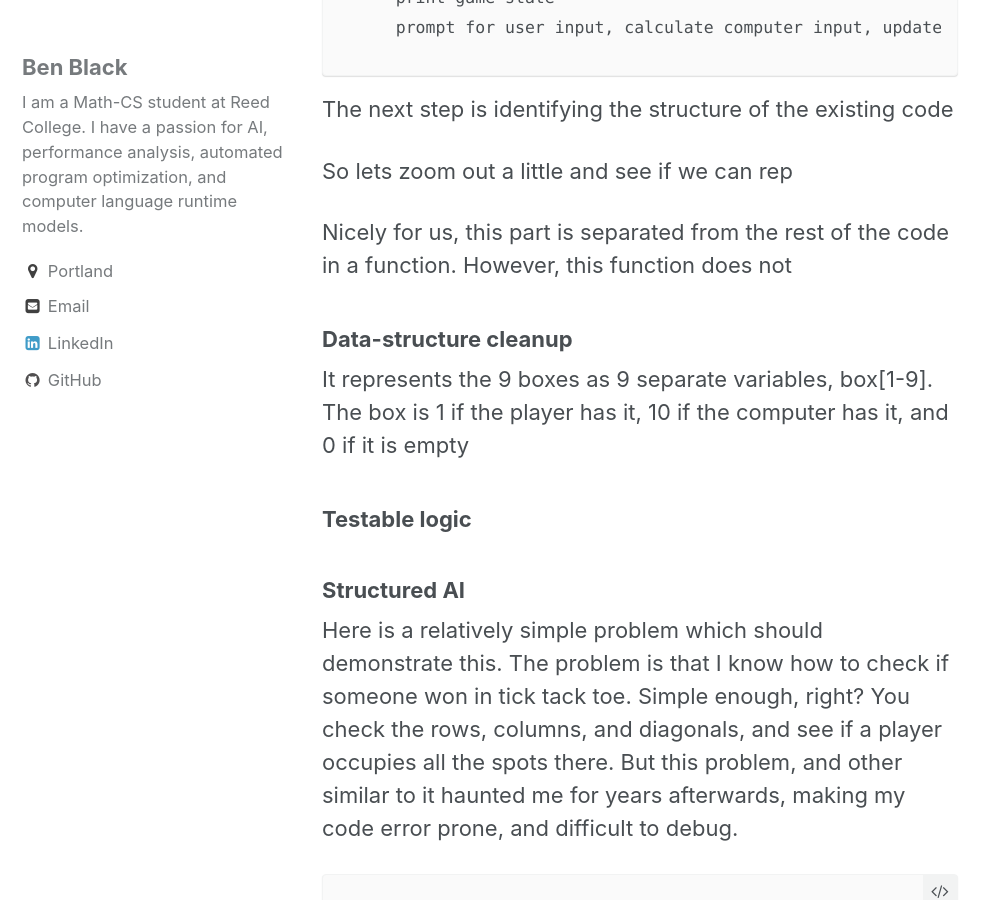
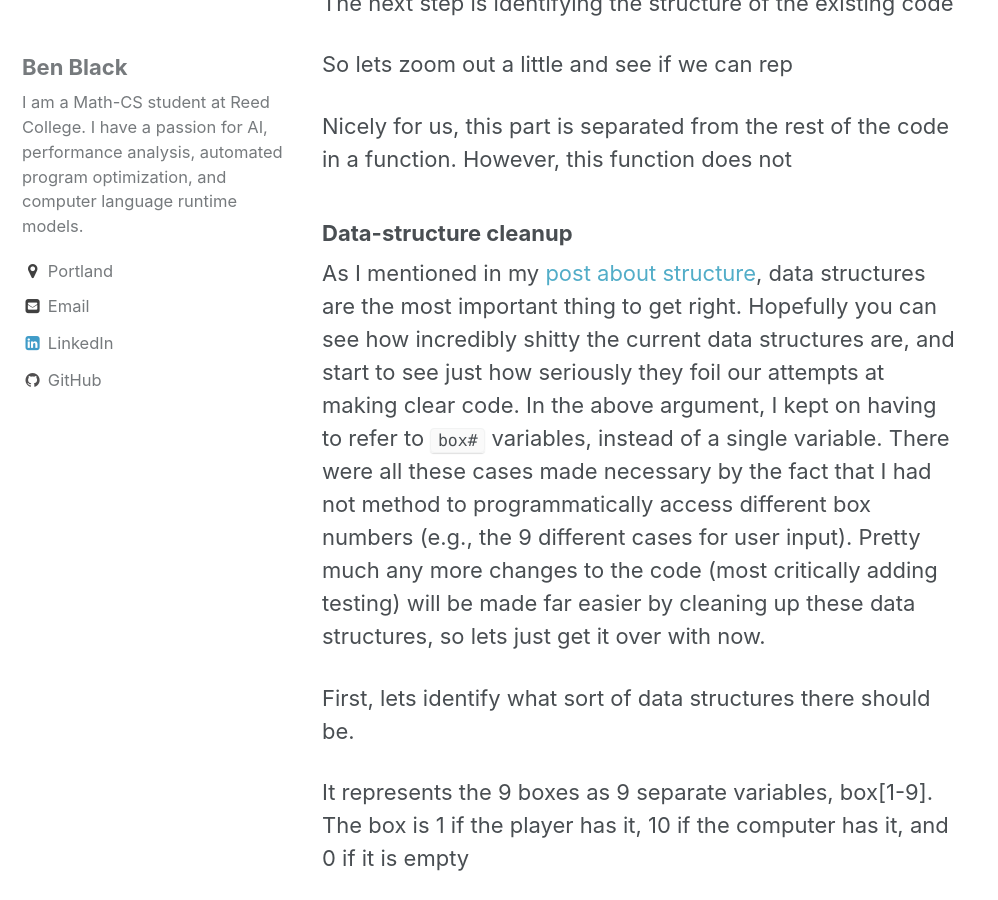
Before and after one commit to benblack769/benblack769.github.io, a Jekyll site: the page built from coding_posts/refractoring.md, in a window 1280 px wide and 900 px high, scrolled down 8167 px. Shown: the whole window, without its empty margins (0-998 px from the left). Built offline with Jekyll 4.4.1, drawn with Linux system fonts in a browser that asks for light colours; some of the changed text lies outside the part shown.

Commit message:
updated refractoring post and added raw code link

````diff
--- a/coding_posts/refractoring.md
+++ b/coding_posts/refractoring.md
@@ -22,19 +22,21 @@
 
 ### Full code
 
-<div style="height: 1000px; overflow-y: auto;" >
+<div style="height: 700px; overflow-y: auto;" >
 {% highlight c++ linenos %}
 {% include sources/refactoring/tick_tack.cpp%}
 {% endhighlight %}
 </div>
 
-[link to code](raw_code/refractoring/full-code)
+[link to code](/raw_code/refractoring/full-code). You might want to open this up in another tab, as I'll be referencing line numbers, and you will want to look at it quite a bit.
+
+[raw code](/raw_code/refractoring/code-no-formatting)
 
 code also on a [github gist](https://gist.github.com/weepingwillowben/8786b84688936e206408d71ae040c18e).
 
 ### Process
 
-Cleary, there are a bunch of problems with this code. But hopefully it looks complicated enough that you don't want to try to fix it all at once, which is why it makes a good example. I will walk you through the following steps of fixing this code:
+Clearly, there are a bunch of problems with this code. But hopefully it looks complicated enough that you don't want to try to fix it all at once, which is why it makes a good example. I will walk you through the following steps of fixing this code:
 
 1. Cross-Platform Support
 2. Data structure cleanup
@@ -151,9 +153,9 @@
 
 The sane thing to do is to print out this whole thing using the game data. Preferably something like this `print_game(data)`. So that is the structure we want to move to.
 
-On the other hand, lets look try to decipher the structure of what it is actually doing.
+On the other hand, lets look try to decipher the structure of what it is actually doing. This is the hardest part, so I'll take it slowly this time.
 
-If you [look back](coding_posts/refractoring/#full-code) at the bits of code where the `place` function is being called, note that a `box#` variable is usually updated when place is called. For example, when user input is used on line 89-93:
+If you [look back](/coding_posts/refractoring/#full-code) at the bits of code where the `place` function is being called, note that a `box#` variable is usually updated when place is called. For example, when user input is used on line 89-93:
 
 ```c++
 if (entry == 1 and box1 == 0)
@@ -163,7 +165,7 @@
 }
 ```
 
-Looking at the `box#` variables, it is being used to calculate the `num#` variables on line 326, which is used to calculate the strategy and who wins. Making a little leap of inference, the `box#` variables seem to be a significant portion of the game data. And since we know that place is updating the console, we can see the structure of what is going on here.
+Looking at the `box#` variables, it is being used to calculate the `num#` variables on line 326, which is used to calculate the strategy and who wins. Making a little leap of inference, the `box#` variables seem to be a significant portion of the game data. And since we know that place is updating the console (since it it talking about setting cursor position, and printing Xs or Os), we can see the structure of what is going on here.
 
 This is an abstraction of the pattern I keep on seeing:
 
@@ -192,6 +194,10 @@
 
 
 ### Data-structure cleanup
+
+As I mentioned in my [post about structure](/coding_posts/intuition-structure), data structures are the most important thing to get right. Hopefully you can see how incredibly shitty the current data structures are, and start to see just how seriously they foil our attempts at making clear code. In the above argument, I kept on having to refer to `box#` variables, instead of a single variable. There were all these cases made necessary by the fact that I had not method to programmatically access different box numbers (e.g., the 9 different cases for user input). Pretty much any more changes to the code (most critically adding testing) will be made far easier by cleaning up these data structures, so lets just get it over with now.
+
+First, lets identify what sort of data structures there should be.
 
 It represents the 9 boxes as 9 separate variables, box[1-9]. The box is 1 if the player has it, 10 if the computer has it, and 0 if it is empty
 
````
Also changed, not shown: raw_code/refractoring/code-no-formattting.md (added, +4 -0 lines).
